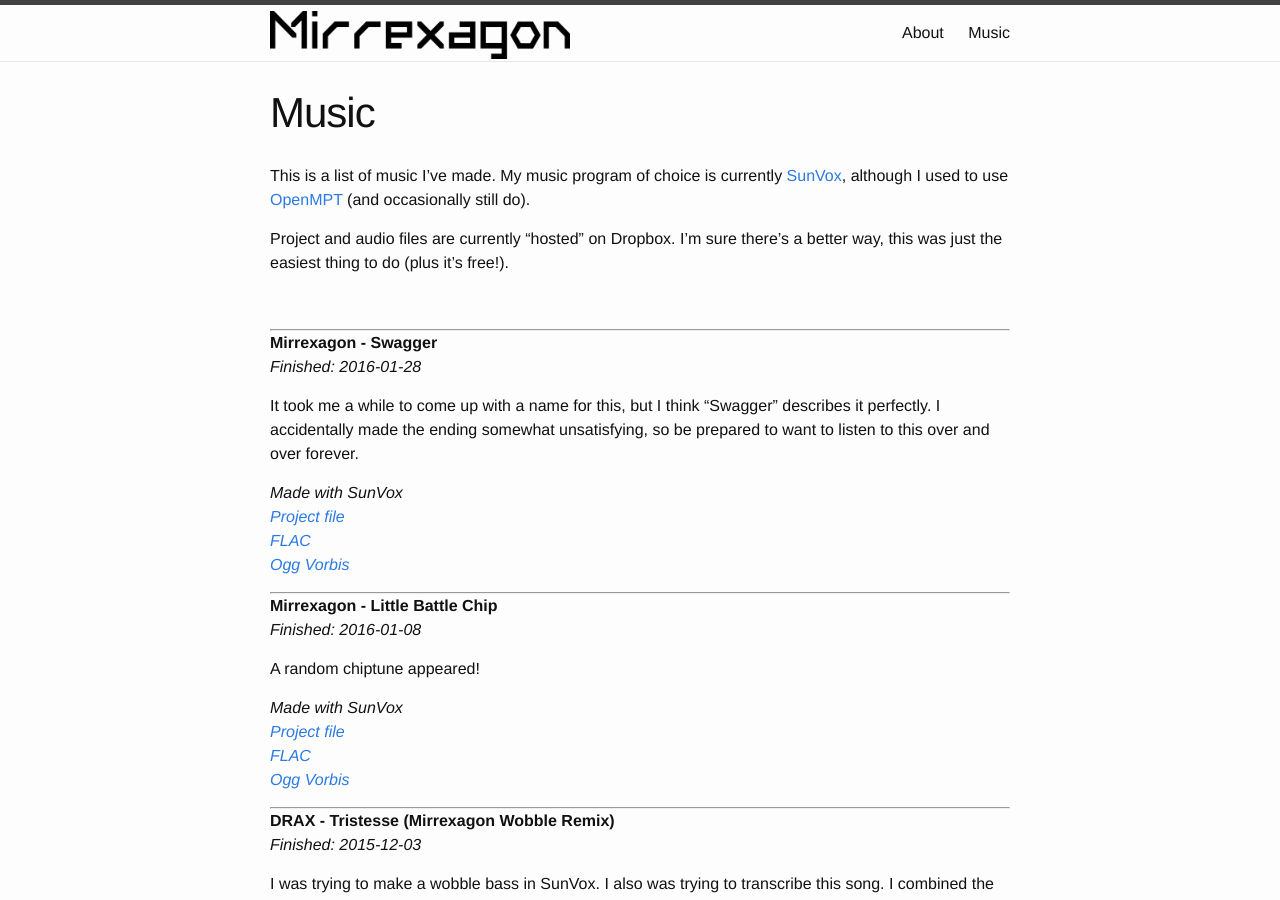
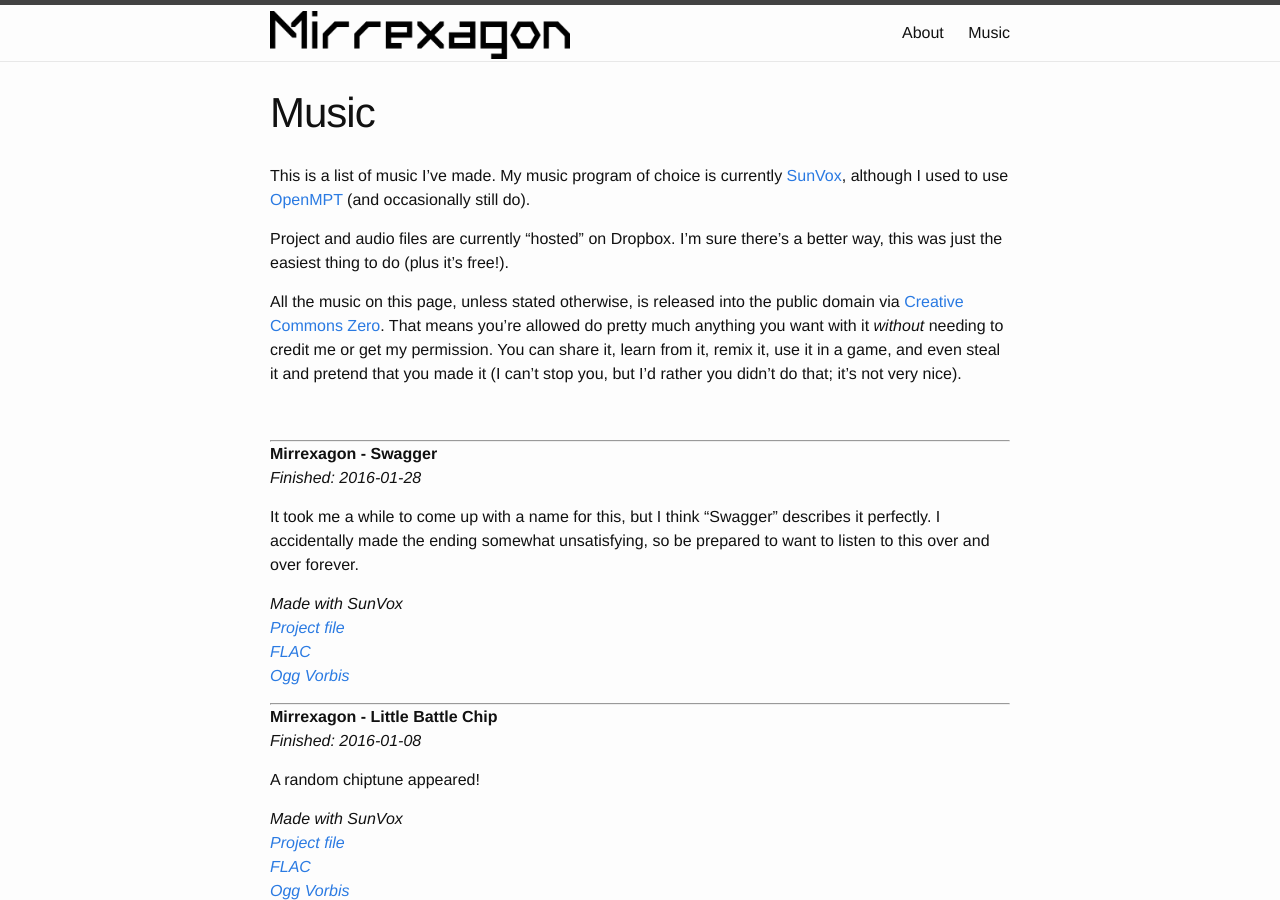
Before and after one commit to legospacy/legospacy.github.io, a Jekyll site: the page built from music.md, in a window 1280 px wide and 900 px high. Built offline with Jekyll 4.4.1, drawn with Linux system fonts in a browser that asks for light colours.

Commit message:
Add "license"

```diff
--- a/music.md
+++ b/music.md
@@ -8,6 +8,8 @@
 This is a list of music I've made. My music program of choice is currently [SunVox](http://warmplace.ru/soft/sunvox/), although I used to use [OpenMPT](https://openmpt.org/) (and occasionally still do).
 
 Project and audio files are currently "hosted" on Dropbox. I'm sure there's a better way, this was just the easiest thing to do (plus it's free!).
+
+All the music on this page, unless stated otherwise, is released into the public domain via [Creative Commons Zero](https://creativecommons.org/publicdomain/zero/1.0/). That means you're allowed do pretty much anything you want with it *without* needing to credit me or get my permission. You can share it, learn from it, remix it, use it in a game, and even steal it and pretend that you made it (I can't stop you, but I'd rather you didn't do that; it's not very nice).
 
 <br />
 
```
